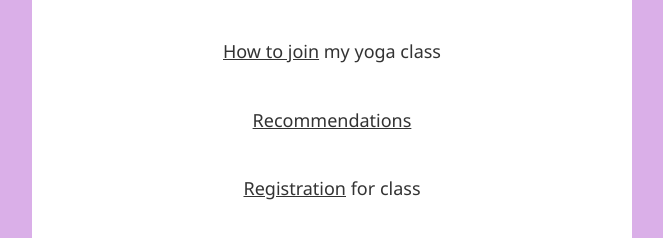
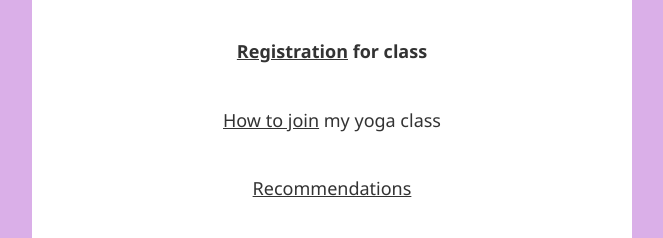
Before and after one commit to dacz/lenkayoga.com, a plain HTML site: page index-en.html in a window 1280 px wide. Shown: the part 510-748 px from the top of the page, without its empty margins (308-971 px from the left). Drawn offline with Linux system fonts and the light colour scheme; a script that the page names is missing.

Commit message:
prihlasky na prvni misto

```diff
--- a/index-en.html
+++ b/index-en.html
@@ -51,14 +51,16 @@
         <h1>Online Yoga Classes With Lenka</h1>
         <div class="content">
             <p>
+                <strong><a
+                        href="https://docs.google.com/forms/d/e/1FAIpQLSek6fZqVHbJmTmf_KiCPQBCIkTIVSOJQgmsH7_YJ23UH2LXuA/viewform?vc=0&c=0&w=1&usp=mail_form_link"
+                        target="_blank" title="přihlášky na online lekce">Registration</a> for
+                    class</strong>
+            </p>
+            <p>
                 <a href="how-en.html" title="How to join class">How to join</a> my yoga class </p>
             <p>
                 <a href="recommendations.html"
                     title="Recommendations for the class">Recommendations</a></p>
-            <p>
-                <a href="https://docs.google.com/forms/d/e/1FAIpQLSek6fZqVHbJmTmf_KiCPQBCIkTIVSOJQgmsH7_YJ23UH2LXuA/viewform?vc=0&c=0&w=1&usp=mail_form_link"
-                    target="_blank" title="přihlášky na online lekce">Registration</a> for class
-            </p>
             <p>
                 <button id="checkout-button-sku_H4bhY3Iacwurkc" role="link">Purchase</button>
                 <span class="accountpay">or wire transfer to my account: <span
```
Also changed, not shown: index.html (+6 -5 lines).
